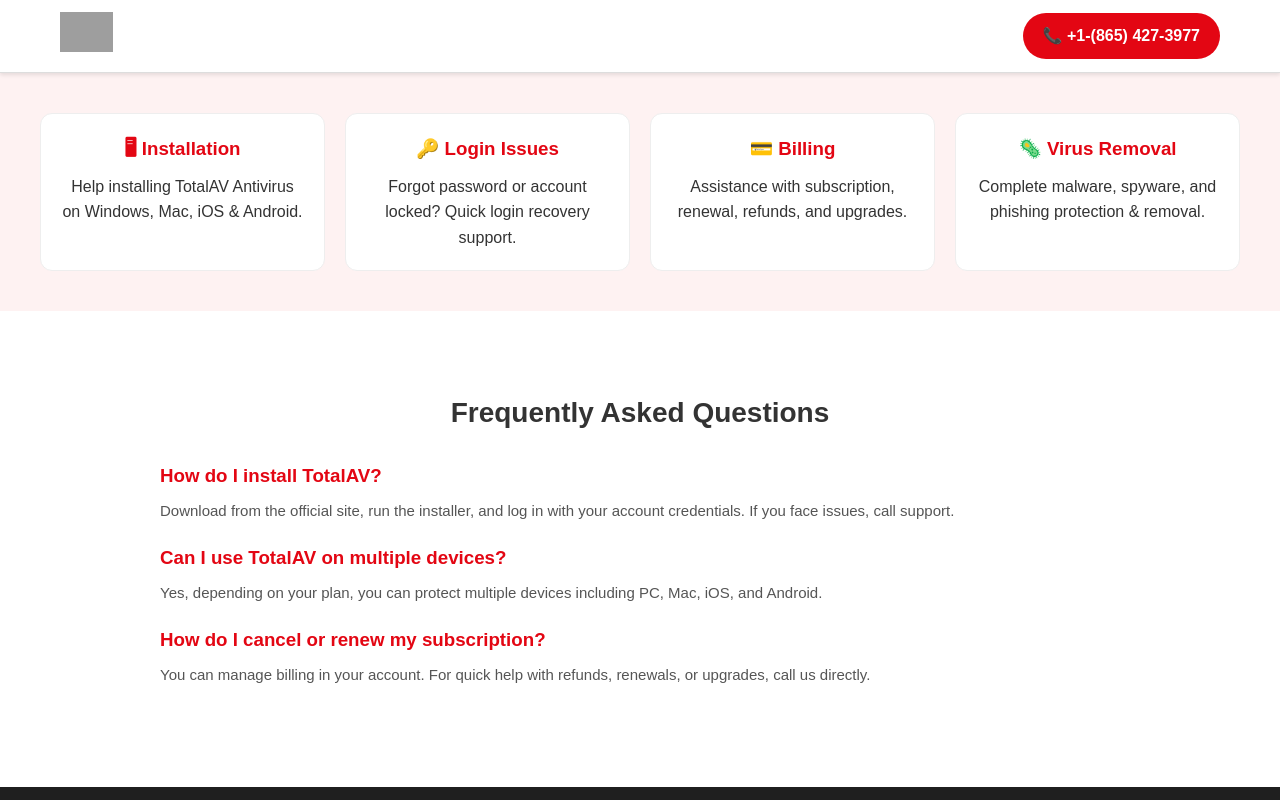
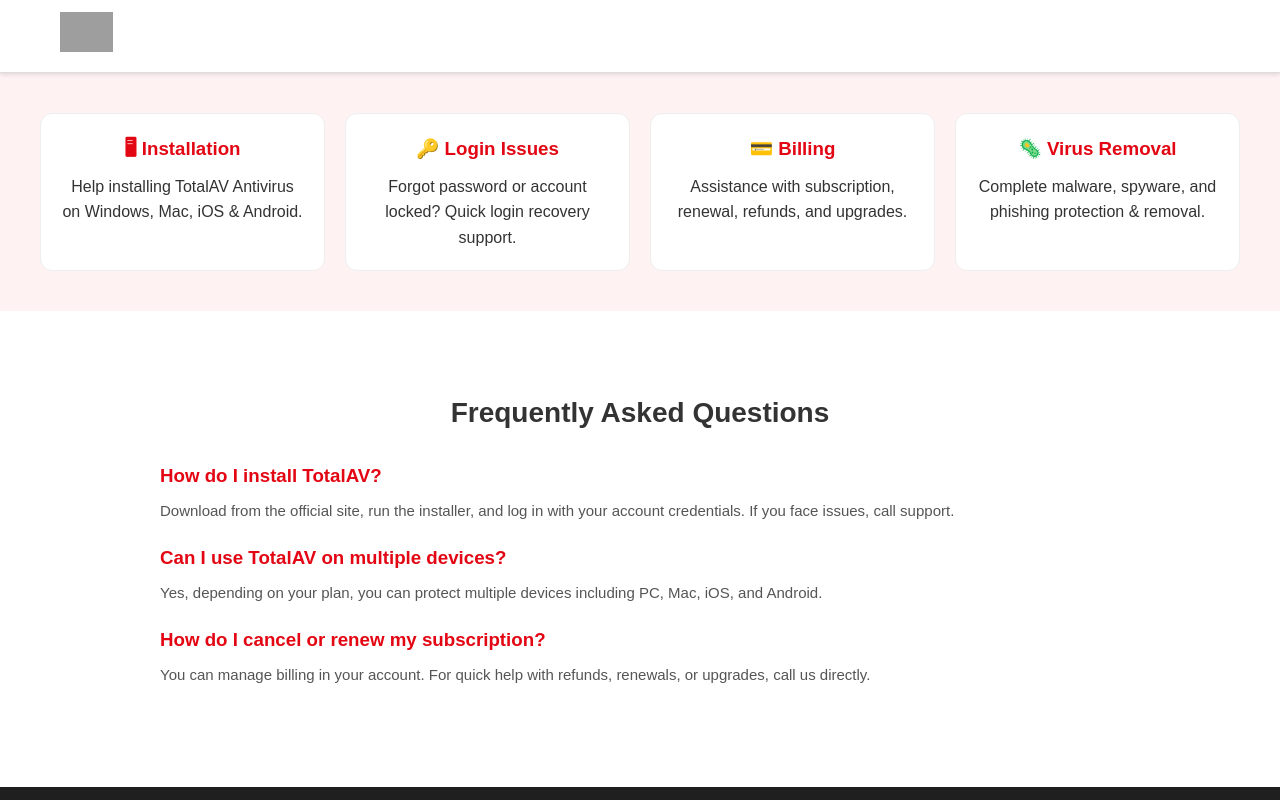
Before and after one commit to muskankhan78/totalav, a plain HTML site: page index.html in a window 1280 px wide. Shown: the top 800 px of the page. Drawn offline with Linux system fonts and the light colour scheme; grey boxes are pictures that could not be loaded.

Commit message:
Update index.html

```diff
--- a/index.html
+++ b/index.html
@@ -87,7 +87,7 @@
       <a href="#" class="logo">
         <img src="https://sm.pcmag.com/pcmag_me/cover/t/totalav-an/totalav-antivirus-pro_vq4j.png" alt="TotalAV Logo">
       </a>
-      <a href="tel:+1(865) 427-3977" class="header-phone">📞 +1-(865) 427-3977</a>
+
     </div>
   </header>
 
```
